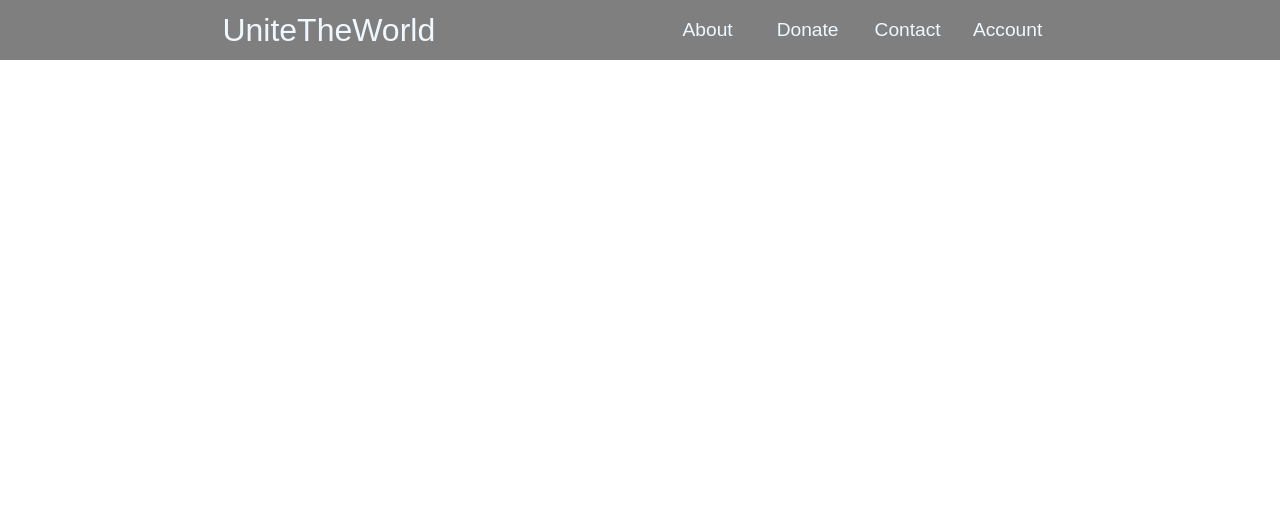
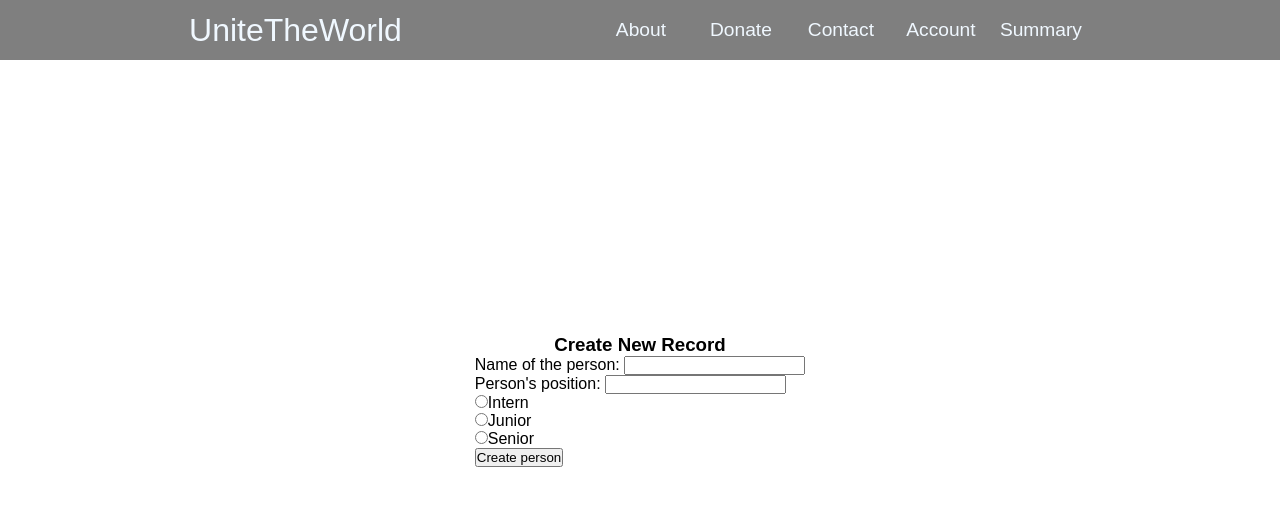
Before and after one commit to rJefferyXie/unitetheworld, a React (Create React App) app in the folder app/client/: page /create in a window 1280 px wide. Shown: the top 506 px of the page. Built offline with nearby package versions, Linux system fonts and the light colour scheme.

Commit message:
Account creation + deletion implemented.

```diff
--- a/app/client/src/App.js
+++ b/app/client/src/App.js
@@ -6,7 +6,9 @@ import About from './Components/About'
 import Donation from './Components/Donation';
 import Contact from './Components/Contact';
 import Account from './Components/Account';
-import Create from './Components/Create';
+import CreateAccount from './Components/CreateAccount';
+import EditAccount from './Components/EditAccount';
+import AccountList from './Components/AccountList';
 
 import React from "react";
 import { BrowserRouter as Router, Routes, Route } from "react-router-dom";
@@ -20,8 +22,11 @@ function App() {
           <Route exact path="/" element={<Hero/>}></Route>
           <Route path="/about" element={<About/>}></Route>
           <Route path="/donate" element={<Donation/>}></Route>
-          <Route path="/contact" element={<Create/>}></Route>
+          <Route path="/contact" element={<Contact/>}></Route>
           <Route path="/account" element={<Account/>}></Route>
+          <Route path="/create" element={<CreateAccount/>}></Route>
+          <Route path="/edit:id" element={<EditAccount/>}></Route>
+          <Route path="/summary" element={<AccountList/>}></Route>
         </Routes>
       </Router>
     </div>
--- /dev/null
+++ b/app/client/src/Components/AccountList.css
@@ -0,0 +1,8 @@
+.AccountList {
+    width: 100vw;
+    height: 100vh;
+    display: flex;
+    flex-direction: column;
+    justify-content: center;
+    align-items: center;
+}
--- /dev/null
+++ b/app/client/src/Components/AccountList.js
@@ -0,0 +1,91 @@
+import '../App.css';
+import './AccountList.css';
+
+import React, { Component } from "react";
+import axios from 'axios';
+import { Link } from "react-router-dom";
+
+const Record = (props) => (
+  <tr>
+    <td>{props.record.person_name}</td>
+    <td>{props.record.person_position}</td>
+    <td>{props.record.person_level}</td>
+    <td>
+      <Link to={"/edit/" + props.record._id}>Edit</Link> |
+      <a
+        href="/"
+        onClick={() => {
+          props.deleteRecord(props.record._id);
+        }}
+      >
+        Delete
+      </a>
+    </td>
+  </tr>
+);
+
+export default class AccountList extends Component {
+  // This is the constructor that shall store our data retrieved from the database
+  constructor(props) {
+    super(props);
+    this.deleteRecord = this.deleteRecord.bind(this);
+    this.state = { records: [] };
+  }
+
+  // This method will get the data from the database.
+  componentDidMount() {
+    axios
+      .get("http://localhost:5000/record/")
+      .then((response) => {
+        this.setState({ records: response.data });
+      })
+      .catch(function (error) {
+        console.log(error);
+      });
+  }
+
+  // This method will delete a record based on the method
+  deleteRecord(id) {
+    axios.delete("http://localhost:5000/" + id).then((response) => {
+      console.log(response.data);
+    });
+
+    this.setState({
+      record: this.state.records.filter((el) => el._id !== id),
+    });
+  }
+
+  // This method will map out the users on the table
+  accountList() {
+    return this.state.records.map((currentrecord) => {
+      return (
+        <Record
+          record={currentrecord}
+          deleteRecord={this.deleteRecord}
+          key={currentrecord._id}
+        />
+      );
+    });
+  }
+
+  // This following section will display the table with the records of individuals.
+  render() {
+    return (
+      <div className="AccountList">
+        <h3>Record List</h3>
+        <table className="table table-striped" style={{ marginTop: 20 }}>
+          <thead>
+            <tr>
+              <th>Name</th>
+              <th>Position</th>
+              <th>Level</th>
+              <th>Action</th>
+            </tr>
+          </thead>
+          <tbody>{this.accountList()}</tbody>
+        </table>
+        <a href="/create">Create Account</a>
+      </div>
+    );
+  }
+}
--- a/app/client/src/Components/Create.css
+++ b/app/client/src/Components/CreateAccount.css
@@ -2,6 +2,7 @@
     width: 100vw;
     height: 100vh;
     display: flex;
+    flex-direction: column;
     justify-content: center;
     align-items: center;
 }
--- /dev/null
+++ b/app/client/src/Components/CreateAccount.js
@@ -0,0 +1,139 @@
+import '../App.css';
+import './CreateAccount.css';
+
+import React, { Component } from "react";
+import axios from 'axios';
+
+export default class CreateAccount extends Component {
+  constructor(props) {
+    super(props);
+
+    this.onChangePersonName = this.onChangePersonName.bind(this);
+    this.onChangePersonPosition = this.onChangePersonPosition.bind(this);
+    this.onChangePersonLevel = this.onChangePersonLevel.bind(this);
+    this.onSubmit = this.onSubmit.bind(this);
+
+    this.state = {
+      person_name: "",
+      person_position: "",
+      person_level: "",
+    };
+  }
+
+  // These methods will update the state properties.
+  onChangePersonName(e) {
+    this.setState({
+      person_name: e.target.value,
+    });
+  }
+
+  onChangePersonPosition(e) {
+    this.setState({
+      person_position: e.target.value,
+    });
+  }
+
+  onChangePersonLevel(e) {
+    this.setState({
+      person_level: e.target.value,
+    });
+  }
+
+// This function will handle the submission.
+  onSubmit(e) {
+    e.preventDefault();
+
+    // When post request is sent to the create url, axios will add a new record(newperson) to the database.
+    const newperson = {
+      person_name: this.state.person_name,
+      person_position: this.state.person_position,
+      person_level: this.state.person_level,
+    };
+
+    axios
+      .post("http://localhost:5000/record/add", newperson)
+      .then((res) => console.log(res.data))
+      .then(document.location.pathname = "");
+
+    // We will empty the state after posting the data to the database
+    this.setState({
+      person_name: "",
+      person_position: "",
+      person_level: "",
+    });
+  }
+
+  // This following section will display the form that takes the input from the user.
+  render() {
+    return (
+      <div className="Create">
+        <h3>Create New Record</h3>
+        <form onSubmit={this.onSubmit}>
+          <div className="form-group">
+            <label>Name of the person: </label>
+            <input
+              type="text"
+              className="form-control"
+              value={this.state.person_name}
+              onChange={this.onChangePersonName}
+            />
+          </div>
+          <div className="form-group">
+            <label>Person's position: </label>
+            <input
+              type="text"
+              className="form-control"
+              value={this.state.person_position}
+              onChange={this.onChangePersonPosition}
+            />
+          </div>
+          <div className="form-group">
+            <div className="form-check form-check-inline">
+              <input
+                className="form-check-input"
+                type="radio"
+                name="priorityOptions"
+                id="priorityLow"
+                value="Intern"
+                checked={this.state.person_level === "Intern"}
+                onChange={this.onChangePersonLevel}
+              />
+              <label className="form-check-label">Intern</label>
+            </div>
+            <div className="form-check form-check-inline">
+              <input
+                className="form-check-input"
+                type="radio"
+                name="priorityOptions"
+                id="priorityMedium"
+                value="Junior"
+                checked={this.state.person_level === "Junior"}
+                onChange={this.onChangePersonLevel}
+              />
+              <label className="form-check-label">Junior</label>
+            </div>
+            <div className="form-check form-check-inline">
+              <input
+                className="form-check-input"
+                type="radio"
+                name="priorityOptions"
+                id="priorityHigh"
+                value="Senior"
+                checked={this.state.person_level === "Senior"}
+                onChange={this.onChangePersonLevel}
+              />
+              <label className="form-check-label">Senior</label>
+            </div>
+          </div>
+          <div className="form-group">
+            <input
+              type="submit"
+              value="Create person"
+              className="btn btn-primary"
+            />
+          </div>
+        </form>
+      </div>
+    );
+  }
+}
--- a/app/client/src/Components/Create.js
+++ b/app/client/src/Components/EditAccount.js
@@ -1,11 +1,10 @@
 import '../App.css';
-import './Create.css';
+import './EditAccount.css';
 
 import React, { Component } from "react";
-// This will require to npm install axios
 import axios from 'axios';
 
-export default class Create extends Component {
+export default class EditAccount extends Component {
   // This is the constructor that stores the data.
   constructor(props) {
     super(props);
@@ -19,7 +18,23 @@ export default class Create extends Component {
       person_name: "",
       person_position: "",
       person_level: "",
+      records: [],
     };
+  }
+  // This will get the record based on the id from the database.
+  componentDidMount() {
+    axios
+      .get("http://localhost:5000/record/" + this.props.match.params.id)
+      .then((response) => {
+        this.setState({
+          person_name: response.data.person_name,
+          person_position: response.data.person_position,
+          person_level: response.data.person_level,
+        });
+      })
+      .catch(function (error) {
+        console.log(error);
+      });
   }
 
   // These methods will update the state properties.
@@ -41,37 +56,35 @@ export default class Create extends Component {
     });
   }
 
-// This function will handle the submission.
+  // This function will handle the submission.
   onSubmit(e) {
     e.preventDefault();
-
-    // When post request is sent to the create url, axios will add a new record(newperson) to the database.
-    const newperson = {
+    const newEditedperson = {
       person_name: this.state.person_name,
       person_position: this.state.person_position,
       person_level: this.state.person_level,
     };
+    console.log(newEditedperson);
 
+    // This will send a post request to update the data in the database.
     axios
-      .post("http://localhost:5000/record/add", newperson)
+      .post(
+        "http://localhost:5000/update/" + this.props.match.params.id,
+        newEditedperson
+      )
       .then((res) => console.log(res.data));
 
-    // We will empty the state after posting the data to the database
-    this.setState({
-      person_name: "",
-      person_position: "",
-      person_level: "",
-    });
+    this.props.history.push("/");
   }
 
-  // This following section will display the form that takes the input from the user.
+  // This following section will display the update-form that takes the input from the user to update the data.
   render() {
     return (
-      <div className="Create" style={{ marginTop: 20 }}>
-        <h3>Create New Record</h3>
+      <div>
+        <h3 align="center">Update Record</h3>
         <form onSubmit={this.onSubmit}>
           <div className="form-group">
-            <label>Name of the person: </label>
+            <label>Person's Name: </label>
             <input
               type="text"
               className="form-control"
@@ -80,7 +93,7 @@ export default class Create extends Component {
             />
           </div>
           <div className="form-group">
-            <label>Person's position: </label>
+            <label>Position: </label>
             <input
               type="text"
               className="form-control"
@@ -126,10 +139,12 @@ export default class Create extends Component {
               <label className="form-check-label">Senior</label>
             </div>
           </div>
+          <br />
+
           <div className="form-group">
             <input
               type="submit"
-              value="Create person"
+              value="Update Record"
               className="btn btn-primary"
             />
           </div>
--- a/app/client/src/Components/Navbar.js
+++ b/app/client/src/Components/Navbar.js
@@ -25,6 +25,9 @@ const Navbar = (props) => {
                     <li className="App-navbar-item flex">
                         <a href="/account" onClick={() => switchPage('account')}  className="App-navbar-link account">Account</a>
                     </li>
+                    <li className="App-navbar-item flex">
+                        <a href="/summary" onClick={() => switchPage('summary')}  className="App-navbar-link summary">Summary</a>
+                    </li>
                 </ul>
             </div>
         </nav>
```
Also changed, not shown: app/client/src/Components/EditAccount.css (added).
